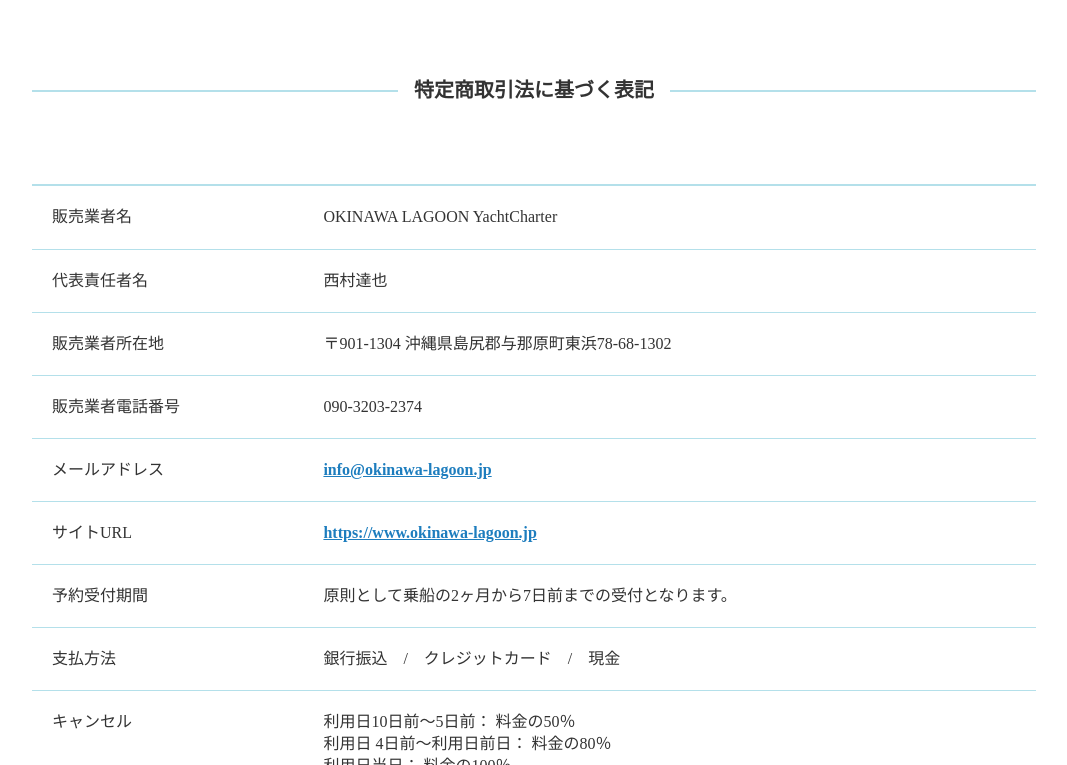
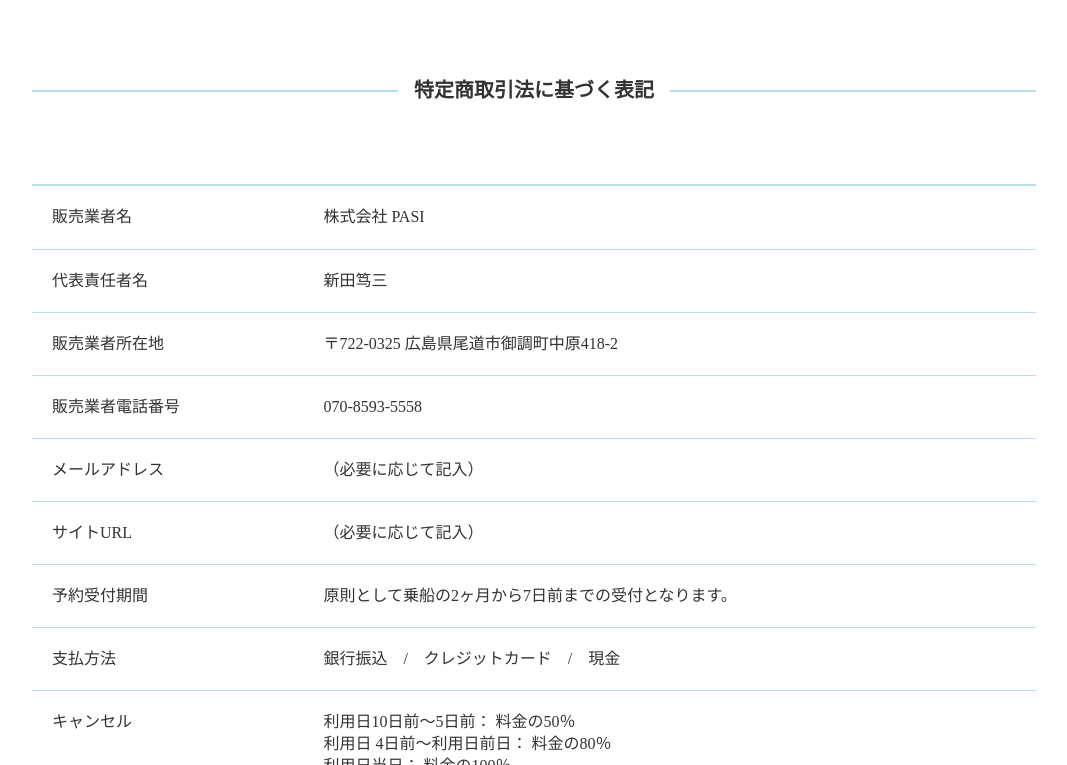
Before and after one commit to arjenou/okinawa-lagoon, a plain HTML site: page okinawa-lagoon.jp/policy/index.html in a window 1280 px wide. Shown: the part 711-1476 px from the top of the page, without its empty margins (106-1173 px from the left). Drawn offline with nearby package versions, Linux system fonts and the light colour scheme; files whose address does not match are found by name.

Commit message:
Update company information in policy page to PASI Corporation

```diff
--- a/okinawa-lagoon.jp/policy/index.html
+++ b/okinawa-lagoon.jp/policy/index.html
@@ -118,27 +118,27 @@
             <table class="table2 jp">
               <tr>
                 <td>販売業者名</td>
-                <td>OKINAWA LAGOON YachtCharter</td>
+                <td>株式会社 PASI</td>
               </tr>
               <tr>
                 <td>代表責任者名</td>
-                <td>西村達也</td>
+                <td>新田笃三</td>
               </tr>
               <tr>
                 <td>販売業者所在地</td>
-                <td>〒901-1304 沖縄県島尻郡与那原町東浜78-68-1302</td>
+                <td>〒722-0325 広島県尾道市御調町中原418-2</td>
               </tr>
               <tr>
                 <td>販売業者電話番号</td>
-                <td>090-3203-2374</td>
+                <td>070-8593-5558</td>
               </tr>
               <tr>
                 <td>メールアドレス</td>
-                <td><a href="mailto:info@okinawa-lagoon.jp">info@okinawa-lagoon.jp</a></td>
+                <td>（必要に応じて記入）</td>
               </tr>
               <tr>
                 <td>サイトURL</td>
-                <td><a href="../index.html">https://www.okinawa-lagoon.jp</a></td>
+                <td>（必要に応じて記入）</td>
               </tr>
               <tr>
                 <td>予約受付期間</td>
@@ -156,27 +156,27 @@
             <table class="table2 EN">
               <tr>
                 <td>Distributor</td>
-                <td>OKINAWA LAGOON YachtCharter</td>
+                <td>PASI Corporation</td>
               </tr>
               <tr>
                 <td>Name of Representative</td>
-                <td>Tatsuya Nishimura</td>
+                <td>Tokuzo Nitta</td>
               </tr>
               <tr>
                 <td>Address</td>
-                <td>78-68-1302 Agarihama Yonabarucho Shimajirigun Okinawa 901-1304</td>
+                <td>418-2 Nakahara Mitsugicho Onomichi Hiroshima 722-0325</td>
               </tr>
               <tr>
                 <td>Phone Number</td>
-                <td>+81-90-3203-2374</td>
+                <td>+81-70-8593-5558</td>
               </tr>
               <tr>
                 <td>E-Mail</td>
-                <td><a href="mailto:info@okinawa-lagoon.jp">info@okinawa-lagoon.jp</a></td>
+                <td>(To be filled in as needed)</td>
               </tr>
               <tr>
                 <td>Website</td>
-                <td><a href="../index.html">https://www.okinawa-lagoon.jp</a></td>
+                <td>(To be filled in as needed)</td>
               </tr>
               <tr>
                 <td>Reservation Period</td>
@@ -195,27 +195,27 @@
             <table class="table2 KS">
               <tr>
                 <td>판매자명</td>
-                <td>OKINAWA LAGOON YachtCharter</td>
+                <td>주식회사 PASI</td>
               </tr>
               <tr>
                 <td>대표 책임자명</td>
-                <td>니시무라 타츠야</td>
+                <td>닛타 도쿠조</td>
               </tr>
               <tr>
                 <td>판매자주소</td>
-                <td>오키나와 현 시마 지리 군 요나 바루 정 히가시 하마 78-68-1302</td>
+                <td>히로시마 현 오노미치 시 미쓰기 정 나카하라 418-2</td>
               </tr>
               <tr>
                 <td>판매자전화번호</td>
-                <td>+81-90-3203-2374</td>
+                <td>+81-70-8593-5558</td>
               </tr>
               <tr>
                 <td>메일 주소</td>
-                <td><a href="mailto:info@okinawa-lagoon.jp">info@okinawa-lagoon.jp</a></td>
+                <td>(필요에 따라 기입)</td>
               </tr>
               <tr>
                 <td>사이트URL</td>
-                <td><a href="../index.html">https://www.okinawa-lagoon.jp</a></td>
+                <td>(필요에 따라 기입)</td>
               </tr>
               <tr>
                 <td>예약 접수기간</td>
@@ -233,27 +233,27 @@
             <table class="table2 CN">
               <tr>
                 <td>销售业者名</td>
-                <td>OKINAWA LAGOON YachtCharter</td>
+                <td>株式会社 PASI</td>
               </tr>
               <tr>
                 <td>代表负责人名</td>
-                <td>西村達也</td>
+                <td>新田笃三</td>
               </tr>
               <tr>
                 <td>销售业者地址</td>
-                <td>冲绳县岛ji郡与那原町东滨 78-68-1302</td>
+                <td>广岛县尾道市御调町中原418-2</td>
               </tr>
               <tr>
                 <td>销售业者电话号码</td>
-                <td>+81-90-3203-2374</td>
+                <td>+81-70-8593-5558</td>
               </tr>
               <tr>
                 <td>電子郵件</td>
-                <td><a href="mailto:info@okinawa-lagoon.jp">info@okinawa-lagoon.jp</a></td>
+                <td>(根据需要填写)</td>
               </tr>
               <tr>
                 <td>網頁網址</td>
-                <td><a href="../index.html">https://www.okinawa-lagoon.jp</a></td>
+                <td>(根据需要填写)</td>
               </tr>
               <tr>
                 <td>预订的受理期间</td>
```
